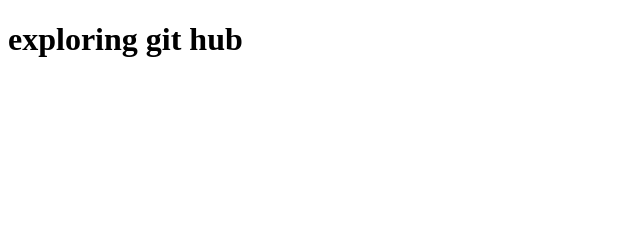
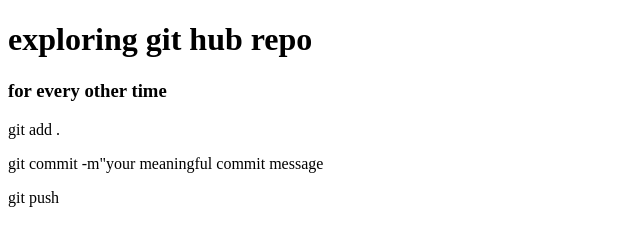
Before and after one commit to ibtihalmuhami/my-first-github, a plain HTML site: page index.html in a window 1280 px wide. Shown: the whole page, without its empty margins (0-640 px from the left). Drawn offline with Linux system fonts and the light colour scheme.

Commit message:
addedthe command to push changes to git hub

```diff
--- a/index.html
+++ b/index.html
@@ -6,7 +6,13 @@
     <title>exploring git hub</title>
 </head>
 <body>
-    <h1>exploring git hub</h1>
+    <h1>exploring git hub repo</h1>
+    <div>
+        <h3>for every other time</h3>
+        <p>git add .</p>
+        <p>git commit -m"your meaningful commit message</p>
+        <p>git push</p>
+    </div>
 
 </body>
 </html>
```
